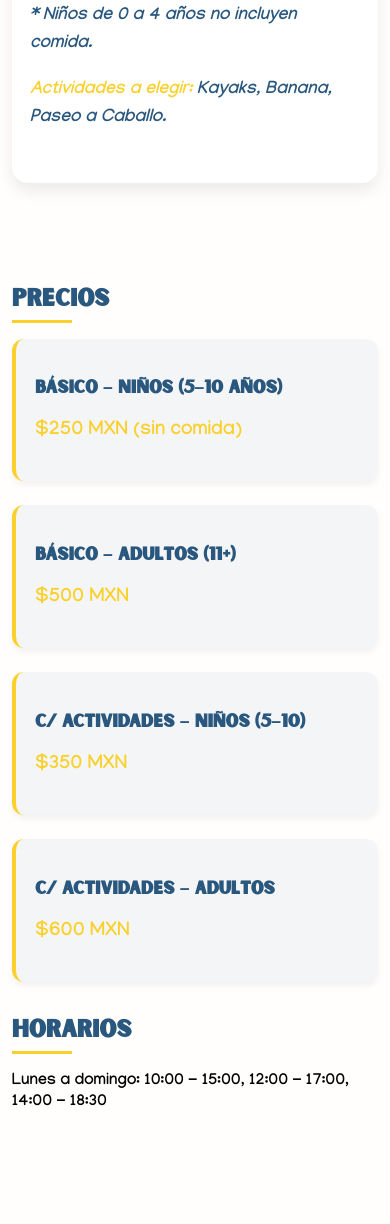
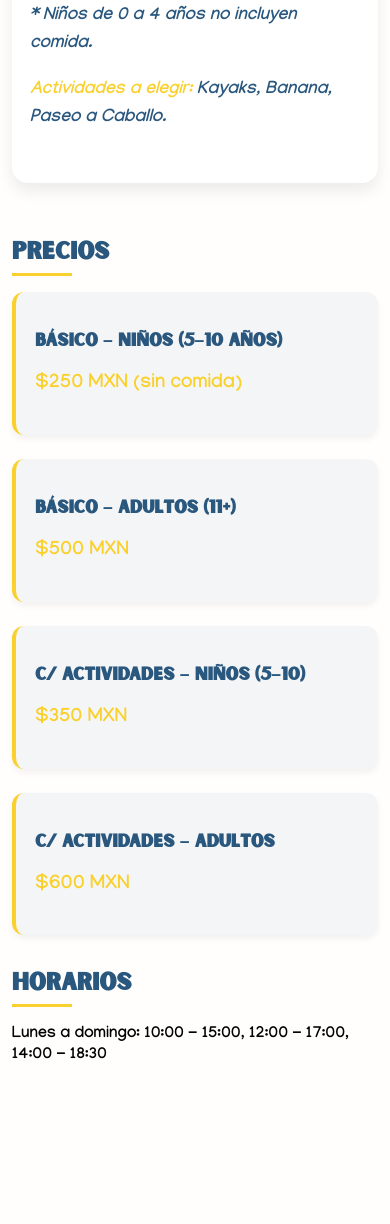
Before and after one commit to jvankar/central-tours-mazatlan, a PHP site: page /paseo-isla-piedra.html in a window 390 px wide. Shown: the part 1132-2356 px from the top of the page. After the commit the page ends 2191 px from the top, so only its background shows below. Run offline with PHP 8.4, Linux system fonts and the light colour scheme.

Commit message:
Update styles.css - prices-section top margin
Added a negative top margin to make the prices section closer to the upper section.

```diff
--- a/styles.css
+++ b/styles.css
@@ -860,6 +860,7 @@ body {
   }
 
   .prices-section {
+     margin-top: -12%;
      padding: 0 3% 80px;
   }
 
```
